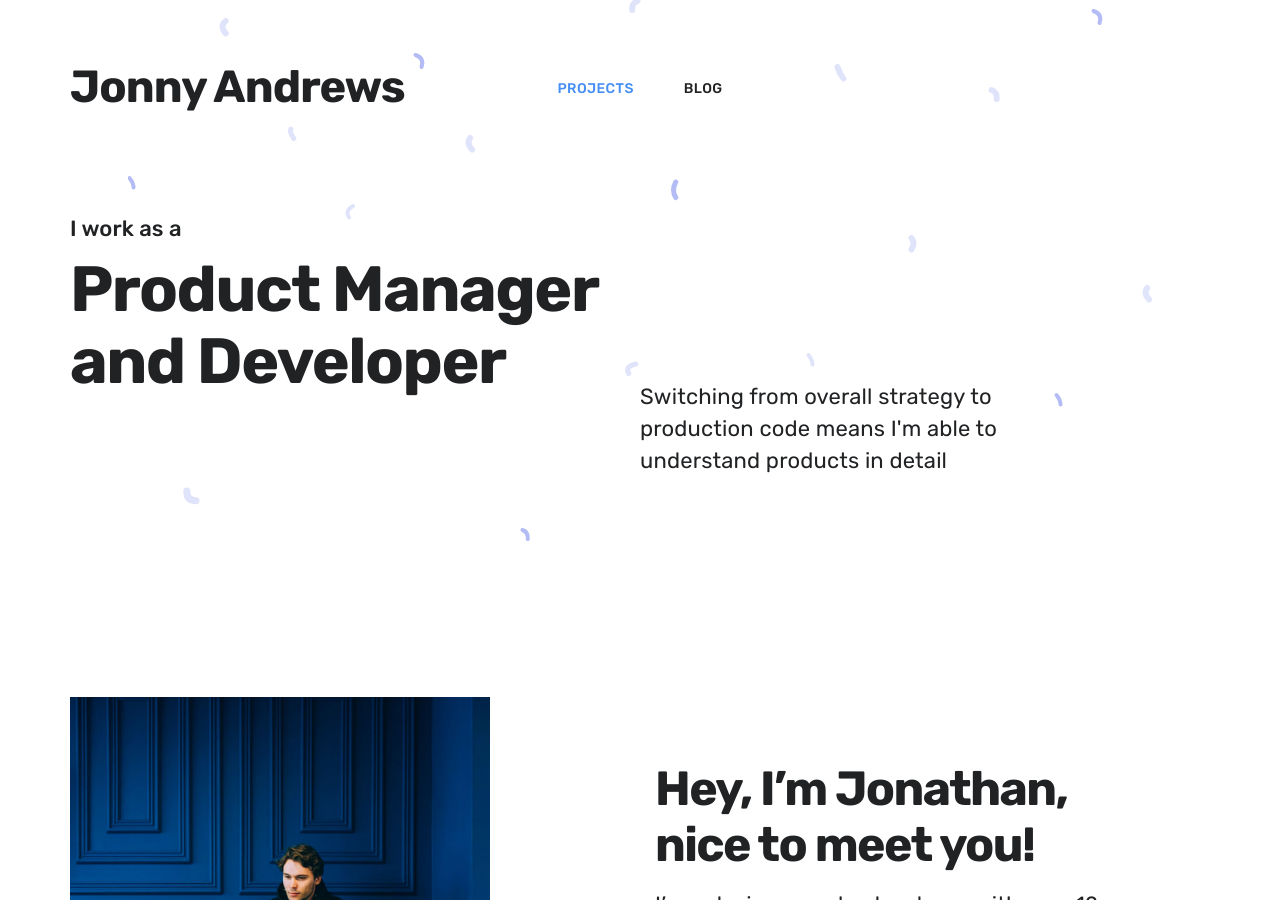
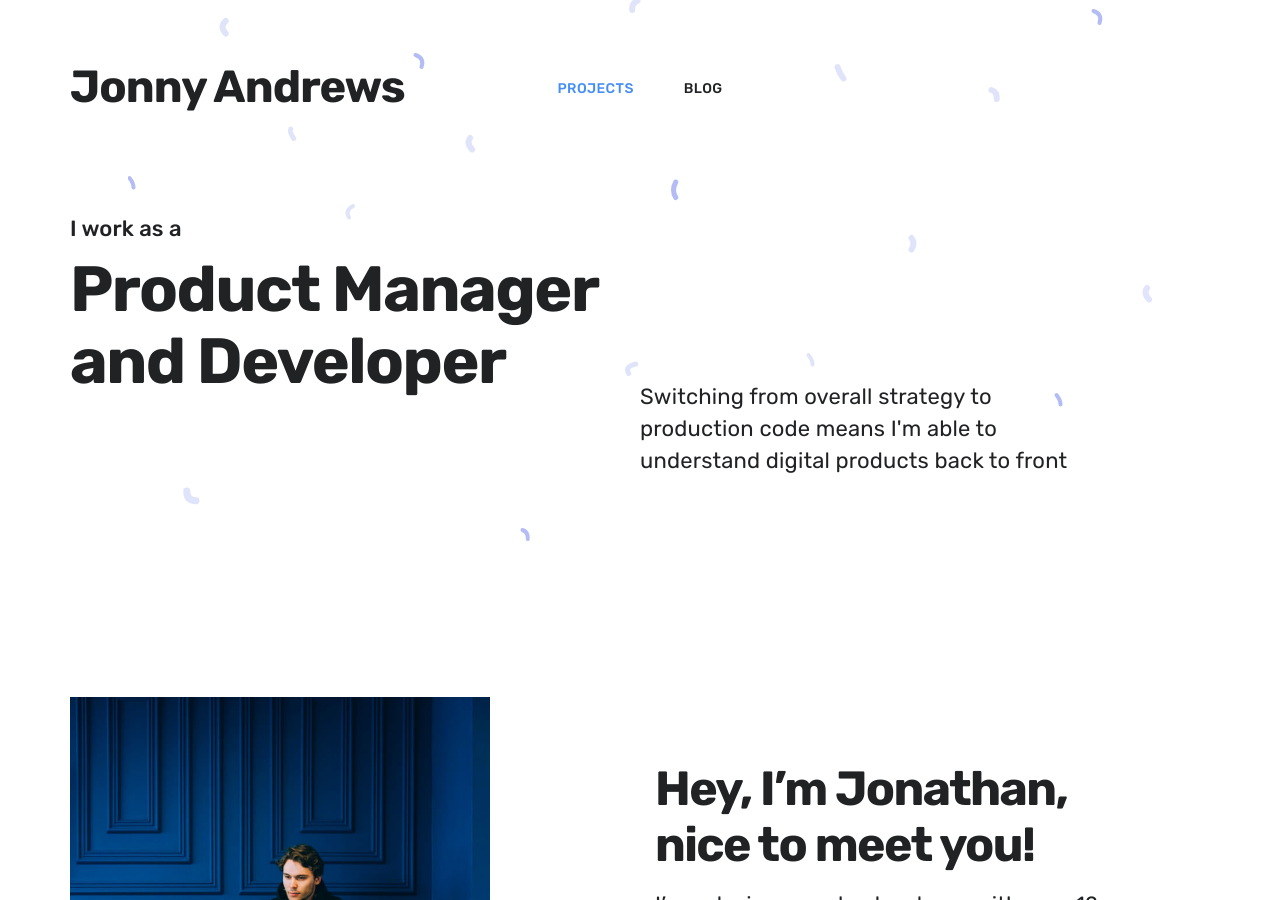
Before and after one commit to jonathanandrewsuk/jonathanandrewsuk.github.io, a Jekyll site: the page built from index.html, in a window 1280 px wide and 900 px high. Built offline with Jekyll 4.4.1, drawn with Linux system fonts in a browser that asks for light colours; nearby versions of some CDN libraries.

Commit message:
Update index.html

```diff
--- a/index.html
+++ b/index.html
@@ -2,7 +2,7 @@
 layout: default
 overtitle: I work as a
 title: Product Manager and Developer
-description: Switching from overall strategy to production code means I'm able to understand products in detail
+description: Switching from overall strategy to production code means I'm able to understand digital products back to front
 featured_image: /images/social.jpg
 ---
 
```
